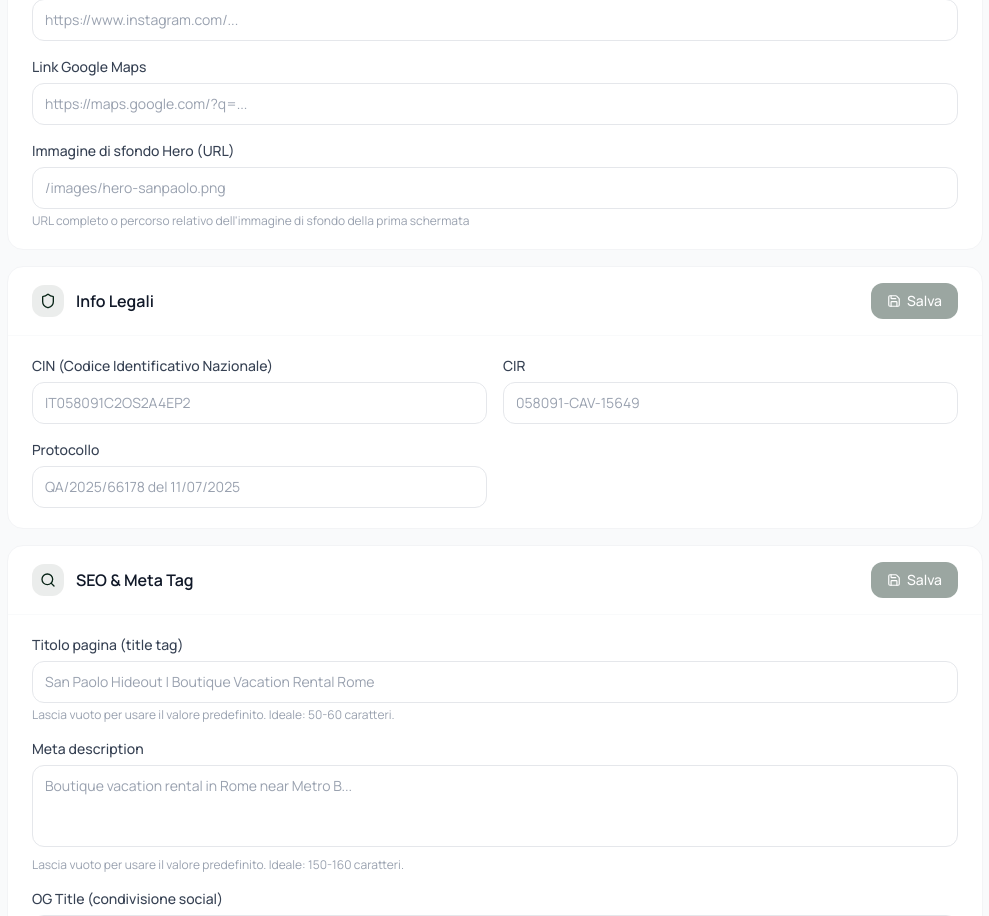
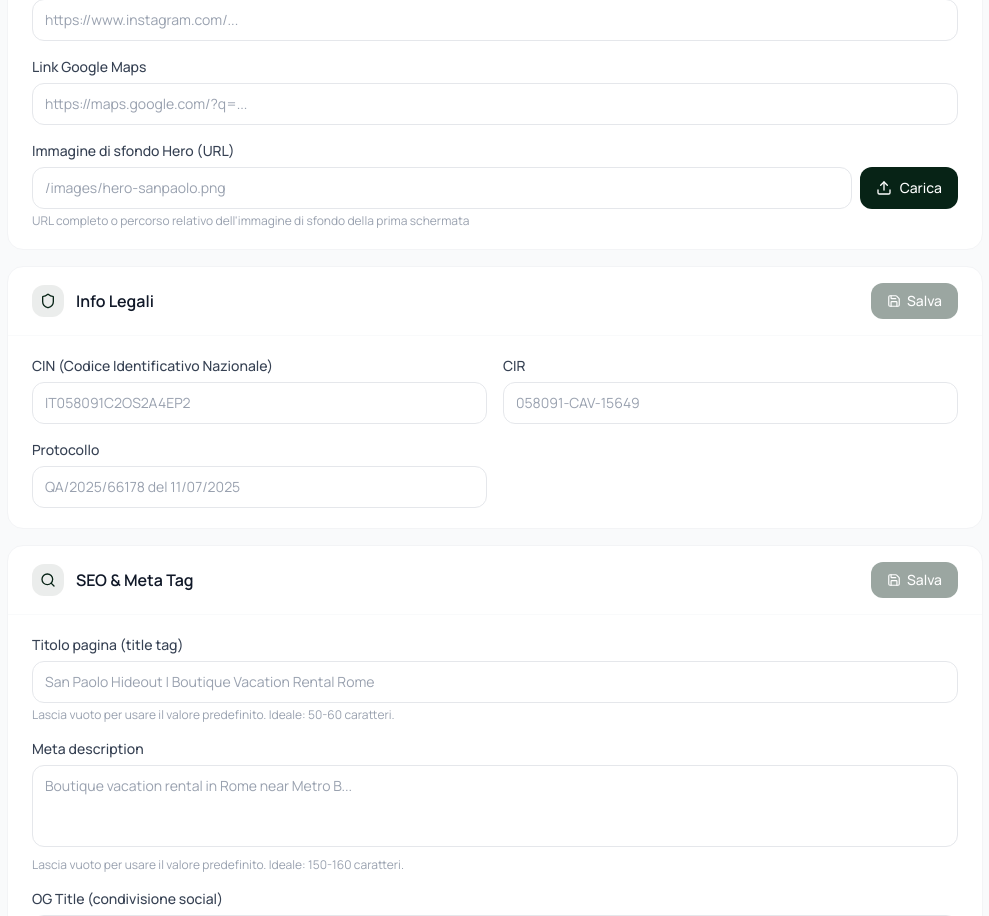
Before and after one commit to raunchy1/sanpaolo, a Next.js app: page /admin/impostazioni in a window 1280 px wide. Shown: the part 1080-1996 px from the top of the page, without its empty margins (265-1254 px from the left). Built offline with nearby package versions, Linux system fonts and the light colour scheme; no server answers.

Commit message:
feat: upload immagine hero direttamente da computer in admin impostazioni

```diff
--- a/src/app/admin/impostazioni/page.tsx
+++ b/src/app/admin/impostazioni/page.tsx
@@ -1,7 +1,7 @@
 "use client";
 
-import { useState, useEffect } from "react";
-import { Save, RefreshCw, Phone, Link, Shield, CheckCircle, Search } from "lucide-react";
+import { useState, useEffect, useRef } from "react";
+import { Save, RefreshCw, Phone, Link, Shield, CheckCircle, Search, Upload, Loader2 } from "lucide-react";
 import { toast } from "sonner";
 
 interface Settings {
@@ -148,6 +148,26 @@ export default function ImpostazioniPage() {
   const [loading, setLoading] = useState(true);
   const [saving, setSaving] = useState<SectionId | null>(null);
   const [justSaved, setJustSaved] = useState<SectionId | null>(null);
+  const [uploading, setUploading] = useState(false);
+  const heroFileRef = useRef<HTMLInputElement>(null);
+
+  async function uploadHeroImage(file: File) {
+    setUploading(true);
+    try {
+      const fd = new FormData();
+      fd.append("file", file);
+      fd.append("folder", "hero");
+      const res = await fetch("/api/admin/upload", { method: "POST", body: fd });
+      const data = await res.json();
+      if (!res.ok) throw new Error(data.error);
+      setValues((prev) => ({ ...prev, heroImage: data.url }));
+      toast.success("Immagine caricata — clicca Salva per applicare");
+    } catch (err) {
+      toast.error(err instanceof Error ? err.message : "Errore upload");
+    } finally {
+      setUploading(false);
+    }
+  }
 
   async function load() {
     setLoading(true);
@@ -274,7 +294,42 @@ export default function ImpostazioniPage() {
                           </span>
                         )}
                       </div>
-                      {isTextarea ? (
+                      {field.key === "heroImage" ? (
+                        <div className="space-y-2">
+                          <div className="flex gap-2">
+                            <input
+                              type="text"
+                              value={val}
+                              onChange={(e) => setValues((prev) => ({ ...prev, heroImage: e.target.value }))}
+                              placeholder={field.placeholder}
+                              className="flex-1 px-3 py-2.5 border border-gray-200 rounded-xl text-sm text-gray-800 placeholder-gray-400 focus:outline-none focus:ring-2 focus:ring-[#072316]/20 focus:border-[#072316] transition-all"
+                            />
+                            <button
+                              type="button"
+                              onClick={() => heroFileRef.current?.click()}
+                              disabled={uploading}
+                              className="flex items-center gap-2 px-4 py-2.5 bg-[#072316] hover:bg-[#0F3D28] disabled:opacity-50 text-white text-sm font-medium rounded-xl transition-colors shrink-0"
+                            >
+                              {uploading ? <Loader2 className="w-4 h-4 animate-spin" /> : <Upload className="w-4 h-4" />}
+                              {uploading ? "Caricamento…" : "Carica"}
+                            </button>
+                            <input
+                              ref={heroFileRef}
+                              type="file"
+                              accept="image/*"
+                              className="hidden"
+                              onChange={(e) => {
+                                const file = e.target.files?.[0];
+                                if (file) uploadHeroImage(file);
+                                e.target.value = "";
+                              }}
+                            />
+                          </div>
+                          {val && val.startsWith("http") && (
+                            <img src={val} alt="Hero preview" className="h-24 w-full object-cover rounded-xl border border-gray-200" />
+                          )}
+                        </div>
+                      ) : isTextarea ? (
                         <textarea
                           value={val}
                           onChange={(e) => setValues((prev) => ({ ...prev, [field.key]: e.target.value }))}
--- /dev/null
+++ b/src/app/api/admin/upload/route.ts
@@ -0,0 +1,36 @@
+import { NextResponse } from "next/server";
+import { getServerSession } from "next-auth/next";
+import { authOptions } from "@/lib/auth";
+import { getSupabaseAdmin } from "@/lib/supabase";
+import { randomUUID } from "crypto";
+
+export async function POST(req: Request) {
+  const session = await getServerSession(authOptions);
+  if (!session) return NextResponse.json({ error: "Unauthorized" }, { status: 401 });
+
+  try {
+    const formData = await req.formData();
+    const file = formData.get("file") as File | null;
+    const folder = (formData.get("folder") as string) || "uploads";
+
+    if (!file) throw new Error("Nessun file ricevuto");
+
+    const ext = file.name.split(".").pop()?.toLowerCase() || "jpg";
+    const filename = `${folder}/${randomUUID()}.${ext}`;
+    const buffer = Buffer.from(await file.arrayBuffer());
+
+    const supabase = getSupabaseAdmin();
+    await supabase.storage.createBucket("media", { public: true }).catch(() => {});
+
+    const { error } = await supabase.storage
+      .from("media")
+      .upload(filename, buffer, { contentType: file.type, upsert: false });
+
+    if (error) throw new Error(error.message);
+
+    const { data: urlData } = supabase.storage.from("media").getPublicUrl(filename);
+    return NextResponse.json({ url: urlData.publicUrl });
+  } catch (err) {
+    return NextResponse.json({ error: err instanceof Error ? err.message : "Errore upload" }, { status: 500 });
+  }
+}
```
